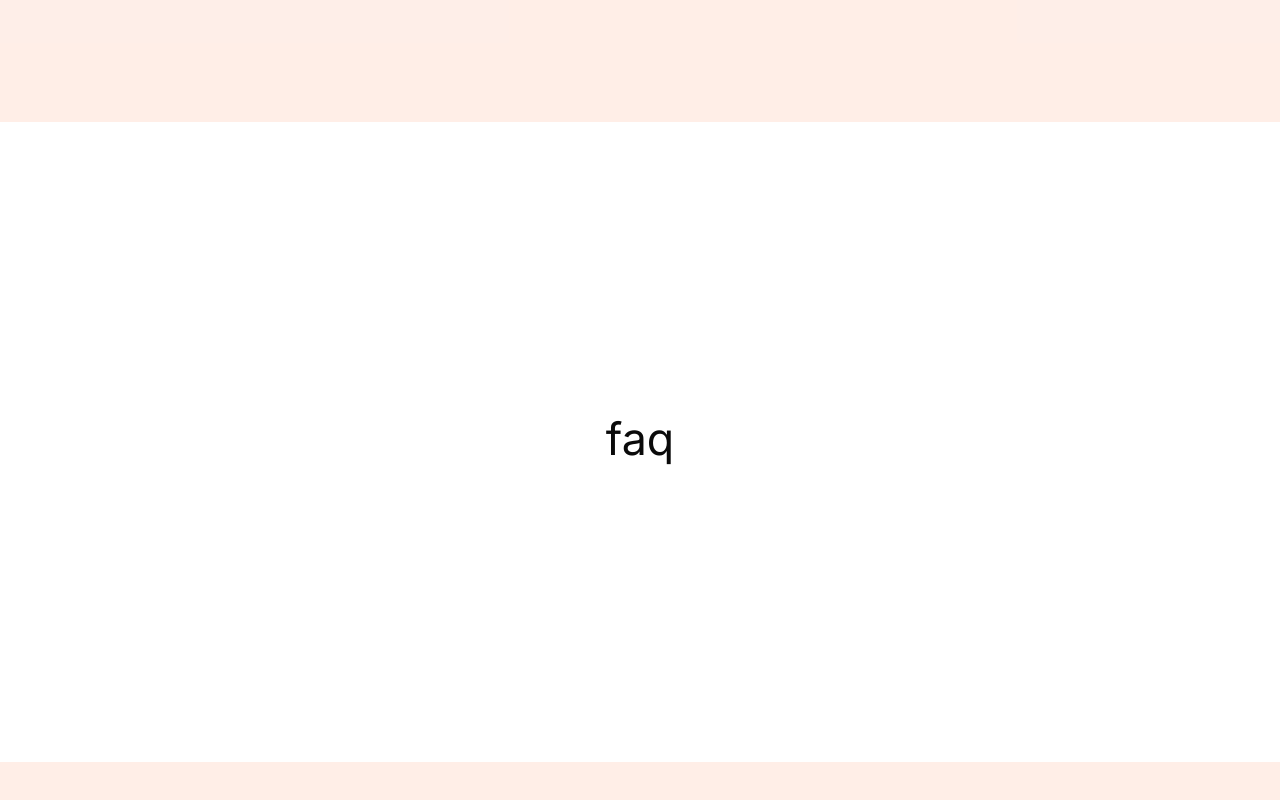
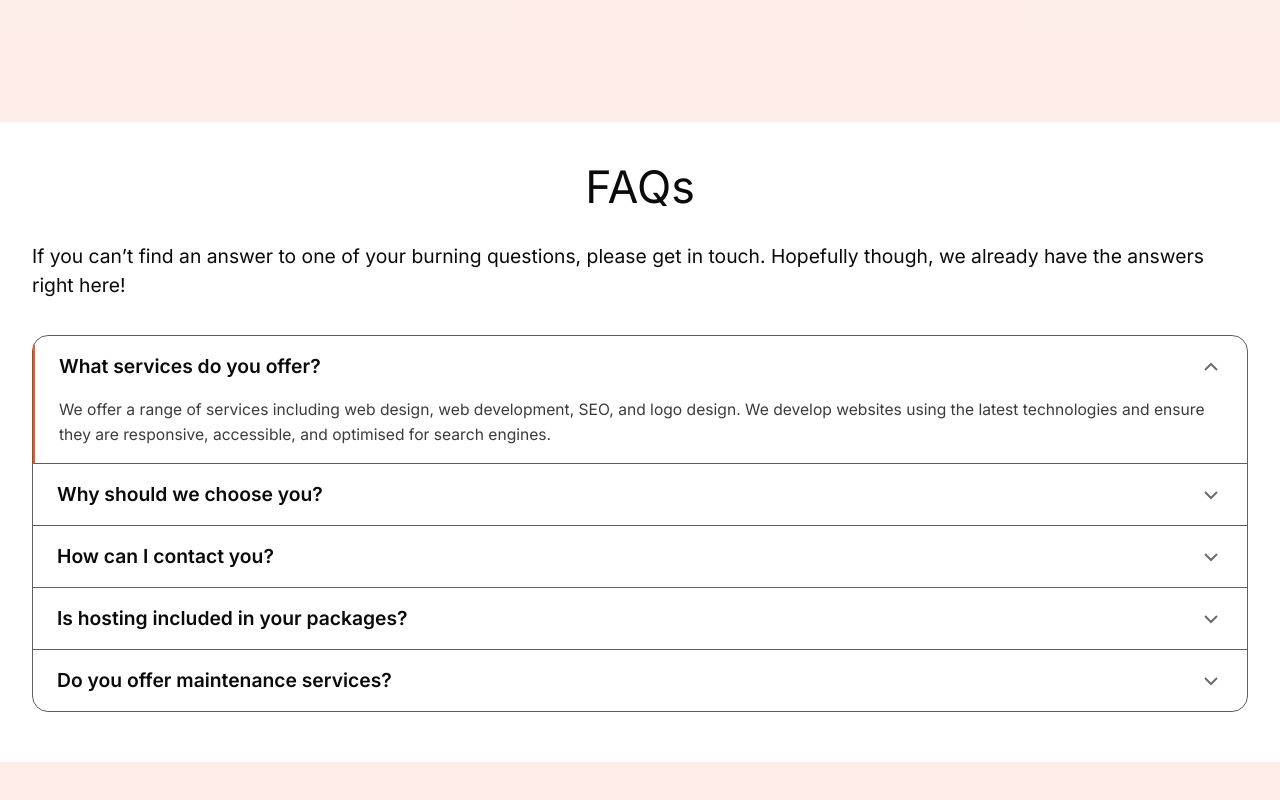
Before and after one commit to Absynthee/KittyCode-Creative, an Astro site: page / in a window 1280 px wide. Shown: the part 3768-4568 px from the top of the page. Built offline with nearby package versions, Linux system fonts and the light colour scheme; Astro itself is replaced by a stand-in of ours.

Commit message:
Updating component

```diff
--- a/src/components/ui/accordion/AccordionContent.astro
+++ b/src/components/ui/accordion/AccordionContent.astro
@@ -30,7 +30,6 @@ const { class: className = "" } = Astro.props;
   @media screen and (max-width: 768px) {
     .accordion-content-inner {
       padding: 0 1rem 0.875rem 1rem;
-      font-size: var(--step--2);
     }
   }
 </style>
--- a/src/components/ui/accordion/AccordionItem.astro
+++ b/src/components/ui/accordion/AccordionItem.astro
@@ -21,6 +21,6 @@ const { value, class: className = "" } = Astro.props;
   }
 
   .accordion-item[data-open] {
-    /* Could add open state styles if needed */
+    border-left: 2px solid var(--primary-absolute);
   }
 </style>
--- a/src/components/ui/accordion/AccordionTrigger.astro
+++ b/src/components/ui/accordion/AccordionTrigger.astro
@@ -16,8 +16,8 @@ const { class: className = "" } = Astro.props;
   </span>
   <svg
     class="accordion-chevron"
-    width="16"
-    height="16"
+    width="24"
+    height="24"
     viewBox="0 0 24 24"
     fill="none"
     stroke="currentColor"
@@ -37,8 +37,8 @@ const { class: className = "" } = Astro.props;
     background: transparent;
     border: none;
     cursor: pointer;
-    font-size: var(--step--1);
-    font-weight: 500;
+    font-size: var(--step-0);
+    font-weight: 600;
     color: var(--foreground);
     text-align: left;
     transition: all 0.2s ease;
--- a/src/pages/index.astro
+++ b/src/pages/index.astro
@@ -2,6 +2,12 @@
 import Layout from "@/layouts/Layout.astro";
 import Hero from "@/components/sections/Hero.astro";
 import TopBar from "@/components/ui/TopBar.astro";
+import {
+  Accordion,
+  AccordionContent,
+  AccordionTrigger,
+  AccordionItem,
+} from "@/components/ui/accordion/index.ts";
 ---
 
 <Layout
@@ -48,13 +54,63 @@ import TopBar from "@/components/ui/TopBar.astro";
   </section>
 
   <section id="faq" class="section">
-    <h2>faq</h2>
+    <h2>FAQs</h2>
+    <p>
+      If you can’t find an answer to one of your burning questions, please get
+      in touch. Hopefully though, we already have the answers right here!
+    </p>
+    <Accordion defaultValue="services">
+      <AccordionItem value="services">
+        <AccordionTrigger>What services do you offer?</AccordionTrigger>
+        <AccordionContent>
+          We offer a range of services including web design, web development,
+          SEO, and logo design. We develop websites using the latest
+          technologies and ensure they are responsive, accessible, and optimised
+          for search engines.
+        </AccordionContent>
+      </AccordionItem>
+      <AccordionItem value="why-us">
+        <AccordionTrigger>Why should we choose you?</AccordionTrigger>
+        <AccordionContent>
+          We're certainly glad you're considering us! Our focus is on building
+          accessible, responsive, and user-friendly websites. We pride ourselves
+          on our attention to detail and our commitment to delivering
+          high-quality work.
+        </AccordionContent>
+      </AccordionItem>
+      <AccordionItem value="contact">
+        <AccordionTrigger>How can I contact you?</AccordionTrigger>
+        <AccordionContent>
+          The best way to contact us is to fill out our form on our contact
+          page. You can also email us directly at hello@kittycodecreative.com
+          with any enquiries.
+        </AccordionContent>
+      </AccordionItem>
+      <AccordionItem value="hosting">
+        <AccordionTrigger
+          >Is hosting included in your packages?</AccordionTrigger
+        >
+        <AccordionContent>
+          Yes, all of our monthly packages include hosting charges. This enables
+          us to keep your website up and running. If you stop your monthly
+          payments before your contract expires, your hosting will also stop. If
+          you're not on a monthly package, we can host for you for an additional
+          fee.
+        </AccordionContent>
+      </AccordionItem>
+      <AccordionItem value="maintenance">
+        <AccordionTrigger>Do you offer maintenance services?</AccordionTrigger>
+        <AccordionContent>
+          Yes, we offer maintenance services to ensure your website runs
+          smoothly.
+        </AccordionContent>
+      </AccordionItem>
+    </Accordion>
   </section>
 
   <section id="contact" class="section">
     <h2>contact</h2>
   </section>
-</Layout>
 
   <style>
     .section {
@@ -72,3 +128,4 @@ import TopBar from "@/components/ui/TopBar.astro";
       height: 40vh;
     }
   </style>
+</Layout>
```
Lines whose indentation alone changed are shown as unchanged.
